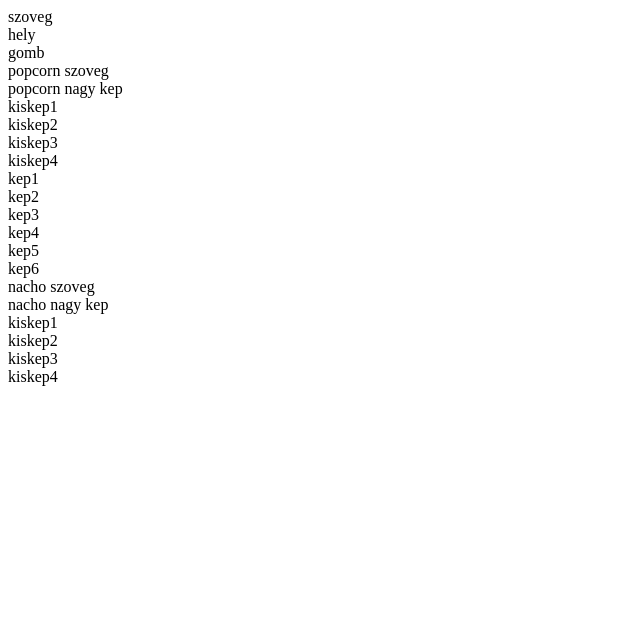
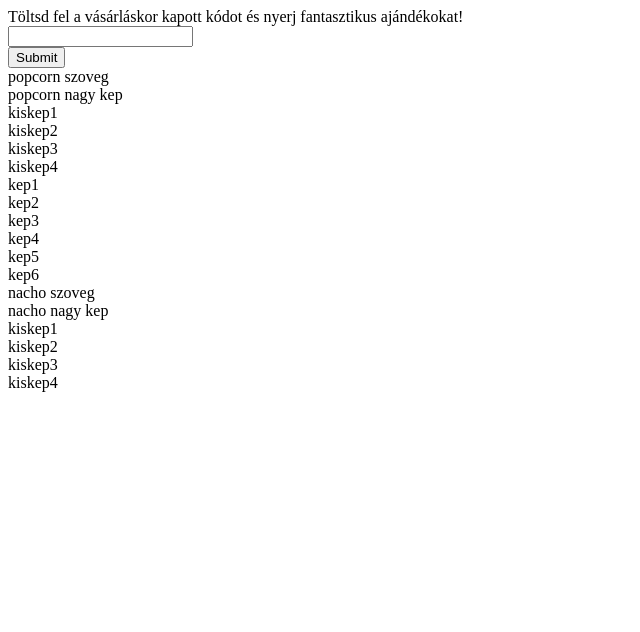
Before and after one commit to markkatona/CineMania, a PHP site: page /content/cinebar.php in a window 1280 px wide. Shown: the top 632 px of the page, without its empty margins (0-640 px from the left). After the commit the page ends 392 px from the top, so only its background shows below. Run offline with PHP 8.4, Linux system fonts and the light colour scheme.

Commit message:
cinebar.php oldalon az alap felepiteshez classok es idk hozzaadasa

```diff
--- a/CineMania/content/cinebar.php
+++ b/CineMania/content/cinebar.php
@@ -2,51 +2,53 @@
 <html>
 	<head>
 		<meta charset="UTF-8">
-		<link rel="stylesheet" type="text/css" href="ertekeles/style.css?version=3">
+		<link rel="stylesheet" type="text/css" href="cinebar/style.css?version=1">
 	</head>
 <body>
-	<div>
-		<div> szoveg </div>
-		<div> hely </div>
-		<div> gomb </div>
+	<div class="content">
+		<div class="submitcode">
+			<div id="submittext"> Töltsd fel a vásárláskor kapott kódot és nyerj fantasztikus ajándékokat! </div>
+			<div id="submitinput"> <input type="text" name="fname"><br> </div>
+			<div id="submitbutton"> <input type="submit" value="Submit"> </div>
 		</div>
-	<div>
-		<div>
-			<div> popcorn szoveg </div>
-			<div> popcorn nagy kep</div>
-			<div>
-				<div> kiskep1 </div>
-				<div> kiskep2</div>
+		<div class="products">
+			<div class="popcorns">
+				<div id="popcorn_text"> popcorn szoveg </div>
+				<div id="popcorn_bigpic"> popcorn nagy kep</div>
+				<div class="small_pic_row">
+					<div id="popcorn_smallpic_1"> kiskep1 </div>
+					<div id="popcorn_smallpic_2"> kiskep2 </div>
 				</div>
-			<div>
-				<div> kiskep3 </div>
-				<div> kiskep4</div>
+				<div class="small_pic_row">
+					<div id="popcorn_smallpic_3"> kiskep3 </div>
+					<div id="popcorn_smallpic_4"> kiskep4</div>
 				</div>
 			</div>
-		<div>
-			<div>
-				<div>kep1</div>
-				<div>kep2</div>
+			<div class="drinks">
+				<div class="drinks_row_1">
+					<div id="drink_1">kep1</div>
+					<div id="drink_2">kep2</div>
 				</div>
-			<div>
-				<div>kep3</div>
-				<div>kep4</div>
+				<div class="drinks_row_2">
+					<div id="drink_3">kep3</div>
+					<div id="drink_4">kep4</div>
 				</div>
-			<div>
-				<div>kep5</div>
-				<div>kep6</div>
+				<div class="drinks_row_3">
+					<div id="drink_5">kep5</div>
+					<div id="drink_6">kep6</div>
 				</div>
 			</div>
-		<div>
-			<div> nacho szoveg </div>
-			<div> nacho nagy kep</div>
-			<div>
-				<div> kiskep1 </div>
-				<div> kiskep2</div>
+			<div class="nachos">
+				<div id="nacho_text"> nacho szoveg </div>
+				<div id="nacho_big_pic"> nacho nagy kep</div>
+				<div class="small_pic_row1">
+					<div id="nacho_smallpic_1"> kiskep1 </div>
+					<div id="nacho_smallpic_2"> kiskep2</div>
 				</div>
-			<div>
-				<div> kiskep3 </div>
-				<div> kiskep4</div>
+				<div class="small_pic_row">
+					<div id="nacho_smallpic_3"> kiskep3 </div>
+					<div id="nacho_smallpic_4"> kiskep4</div>
+				</div>
 			</div>
 		</div>
 	</div>
```
Lines whose indentation alone changed are shown as unchanged.
